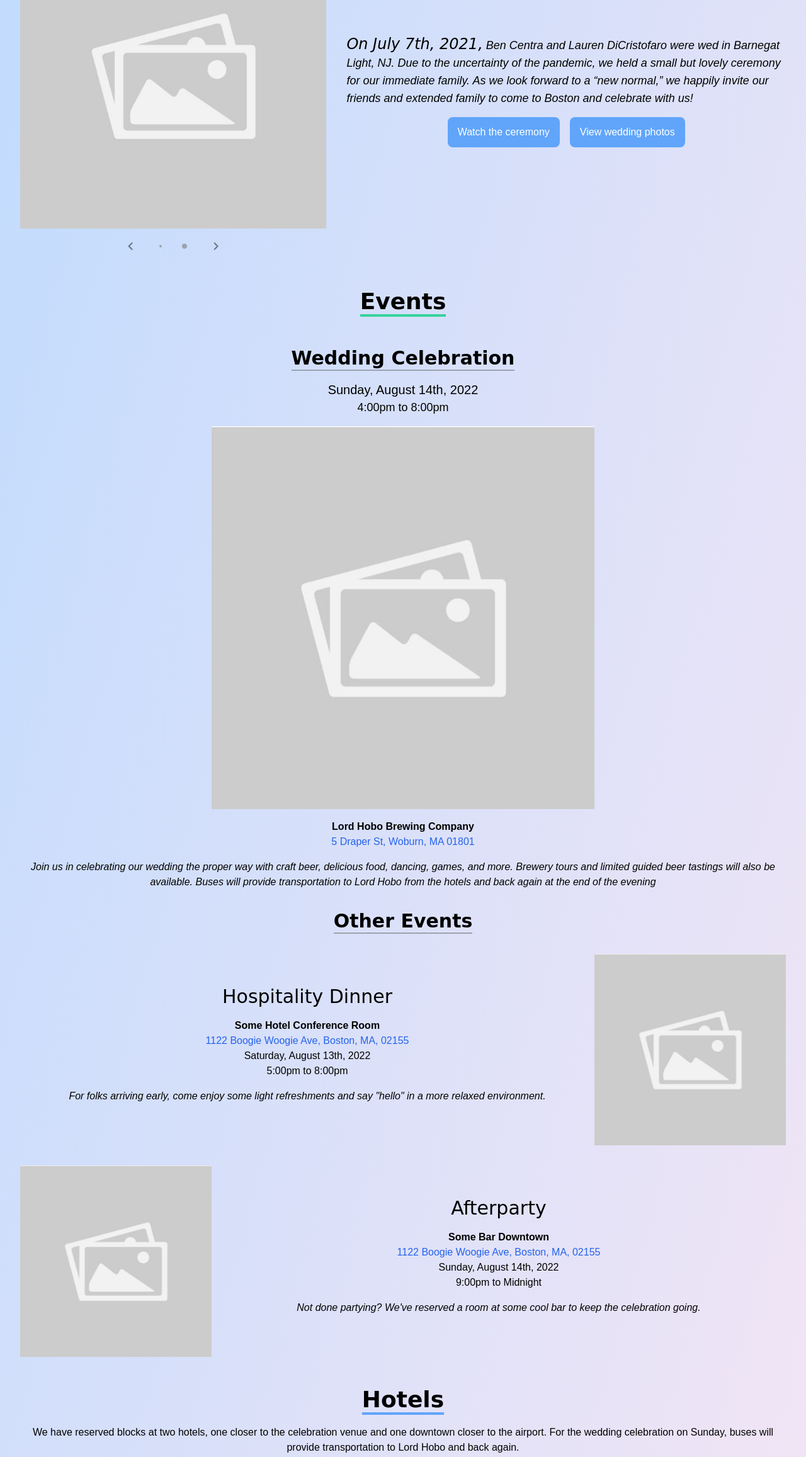
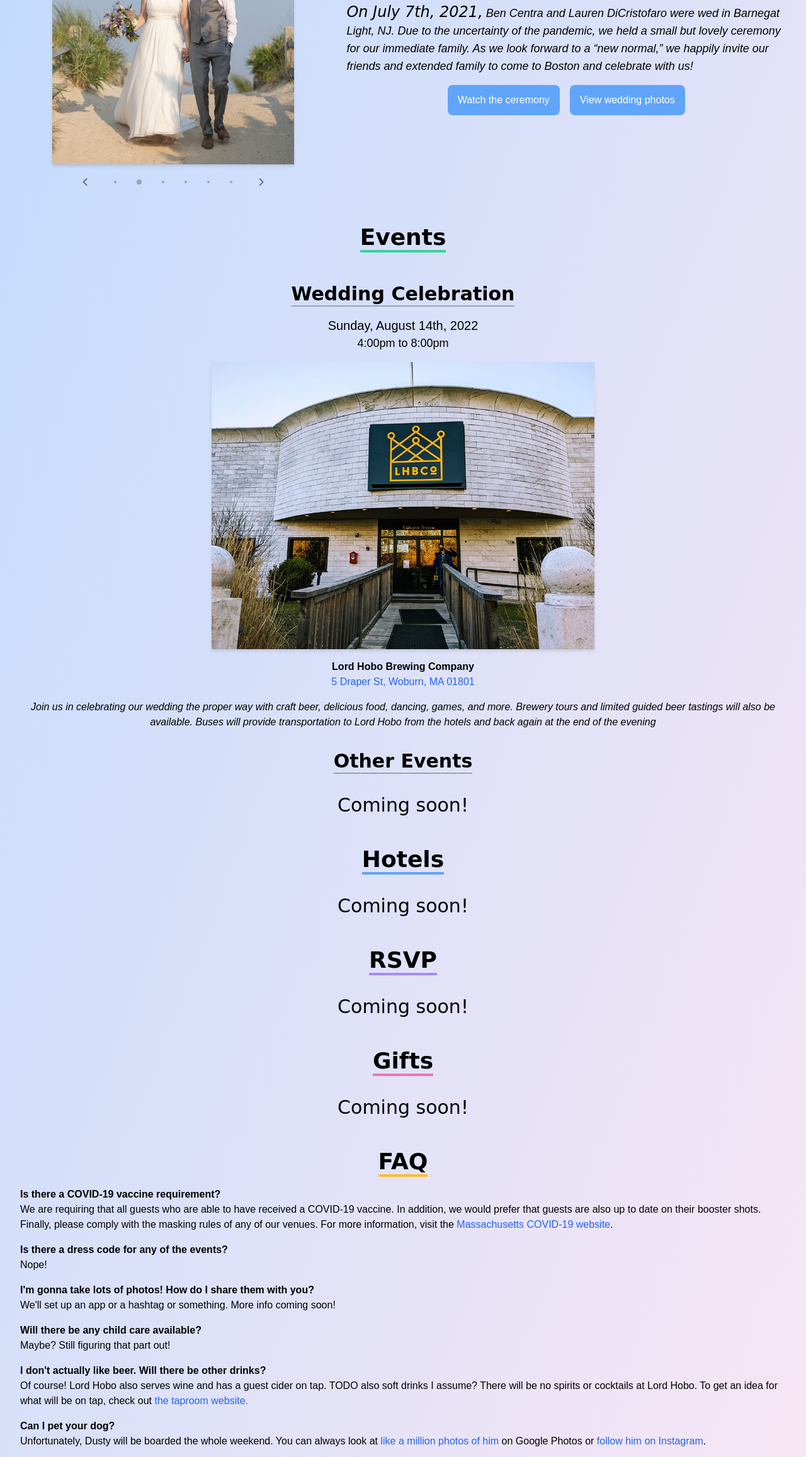
Before and after one commit to bencentra/wedding, a website built with webpack: page index.html in a window 1280 px wide. Shown: the part 445-2759 px from the top of the page at 63% size. Built offline with nearby package versions, Linux system fonts and the light colour scheme.

Commit message:
update images, hide unfinished content

```diff
--- a/index.html
+++ b/index.html
@@ -44,7 +44,10 @@
       <div id="about"></div>
       <div class='flex flex-col md:flex-row items-center justify-center'>
         <div class='md:w-2/5'>
-          <img id="carousel" src="./src/images/ceremony1.png" alt="Lauren & Ben getting married at Barnegat Light, NJ." />
+          <div class='flex justify-center items-center'>
+            <img id="carousel" src="./src/images/ceremony1.png"
+              alt="Lauren & Ben getting married at Barnegat Light, NJ." class='shadow-md' />
+          </div>
           <div class='flex mt-2 justify-center items-center'>
             <div id="prev" class='carousel-btn'>
               <img width="12" src='./src/images/left-caret.png' />
@@ -62,8 +65,8 @@
             “new normal,” we happily invite our friends and extended family to come to Boston and celebrate with us!
           </p>
           <div class="button-group">
-            <a class='button' href="#">Watch the ceremony</a>
-            <a class='button' href="#">View wedding photos</a>
+            <a class='button' href="https://photos.app.goo.gl/X4WjZFYwuZfPvo7n7" target="_blank">Watch the ceremony</a>
+            <a class='button' href="https://photos.app.goo.gl/QUt36LGwuw92pd2p6" target="_blank">View wedding photos</a>
           </div>
         </div>
       </div>
@@ -79,7 +82,8 @@
         </h3>
         <div class='text-xl'>Sunday, August 14th, 2022</div>
         <div class='text-lg'>4:00pm to 8:00pm</div>
-        <div class='md:w-1/2 my-4'><img src="./src/images/placeholder.jpg" /></div>
+        <div class='md:w-1/2 my-4'><img src="./src/images/lordhobo.jpg" class='shadow-md'
+            alt='Exterior of Lord Hobo in Woburn' /></div>
         <ul>
           <li class='font-bold'>Lord Hobo Brewing Company</li>
           <li><a class='link' href="https://goo.gl/maps/icR4E9EKCHsW5U9e8">5 Draper St, Woburn, MA 01801</a></li>
@@ -91,7 +95,8 @@
       <h3 class='article-heading text-3xl'>
         <div class='article-heading-border border-b-2'>Other Events</div>
       </h3>
-      <div class='flex flex-col-reverse md:flex-row items-center justify-center mt-8'>
+      <p class='font-cursive text-3xl text-center pt-4'>Coming soon!</p>
+      <!-- <div class='flex flex-col-reverse md:flex-row items-center justify-center mt-8'>
         <div class='pt-2 md:pt-0 md:w-3/4 text-center'>
           <h3 class='text-3xl font-cursive mb-4'>Hospitality Dinner</h3>
           <ul>
@@ -122,14 +127,15 @@
           <p class='m-4 italic'>Not done partying? We've reserved a room at some cool bar to keep the celebration
             going.</p>
         </div>
-      </div>
+      </div> -->
     </article>
     <article class='article'>
       <div id="hotels" class='article-anchor'></div>
       <h2 class='article-heading'>
         <div class='article-heading-border border-blue-400'>Hotels</div>
       </h2>
-      <p class='text-center'>We have reserved blocks at two hotels, one closer to the celebration venue and one
+      <p class='font-cursive text-3xl text-center pt-4'>Coming soon!</p>
+      <!-- <p class='text-center'>We have reserved blocks at two hotels, one closer to the celebration venue and one
         downtown closer to the airport. For the wedding celebration on Sunday, buses will provide transportation to
         Lord Hobo and back again.</p>
       <div class='flex flex-col md:flex-row items-center justify-center mt-8'>
@@ -149,31 +155,34 @@
           </ul>
           <div class='button-group'><a class='button' href="#">Reserve a room</a></div>
         </div>
-      </div>
+      </div> -->
     </article>
     <article class='article'>
       <div id="rsvp" class='article-anchor'></div>
       <h2 class='article-heading'>
         <div class='article-heading-border border-purple-400'>RSVP</div>
       </h2>
-      <p class='text-center'>In order to tailor our celebration and best meet the needs of our guests, we ask that you
+      <p class='font-cursive text-3xl text-center pt-4'>Coming soon!</p>
+      <!-- <p class='text-center'>In order to tailor our celebration and best meet the needs of our guests, we ask that you
         complete <a class='link' href="#">this RSVP survey</a> by DATE TODO. Formal invitations will follow.</p>
-      <div class='button-group'><a class='button bg-purple-400 hover:bg-purple-600' href="#">Fill out RSVP survey</a>
-      </div>
+      <div class='button-group'>
+        <a class='button bg-purple-400 hover:bg-purple-600' href="#">Fill out RSVP survey</a>
+      </div> -->
     </article>
     <article class='article'>
       <div id="gifts" class='article-anchor'></div>
       <h2 class='article-heading'>
         <div class='article-heading-border border-pink-400'>Gifts</div>
       </h2>
-      <p class='text-center'>We appreciate your generosity in wishing us the best in our married life! We don’t need
+      <p class='font-cursive text-3xl text-center pt-4'>Coming soon!</p>
+      <!-- <p class='text-center'>We appreciate your generosity in wishing us the best in our married life! We don’t need
         any more things, so
         we have not set up a gift registry. If you insist on getting us something, you can donate to a cause we
         support or contribute to our honeymoon fund.</p>
       <div class="button-group">
         <a class='button bg-pink-400 hover:bg-pink-600' href="#">Donate to TODO</a>
         <a class='button bg-pink-400 hover:bg-pink-600' href="#">Honeymoon fund</a>
-      </div>
+      </div> -->
     </article>
     <article class='article'>
       <div id="faq" class='article-anchor'></div>
@@ -182,10 +191,10 @@
       </h2>
       <div class='my-4'>
         <p class='font-bold'>Is there a COVID-19 vaccine requirement?</p>
-        <p>Massachusetts does not have a vaccine mandate for indoor spaces. However, if you are able to, we highly
-          encourage you to get vaccinated and be up to date on boosters for the saftey of our family and friends. In
-          addition, please comply with the masking rules of any of our venues. For more information, visit the <a
-            class='link' href="https://www.mass.gov/covid-19-updates-and-information">Massachusetts COVID-19
+        <p>We are requiring that all guests who are able to have received a COVID-19 vaccine. In addition, we would
+          prefer that guests are also up to date on their booster shots. Finally, please comply with the masking rules
+          of any of our venues. For more information, visit the <a class='link'
+            href="https://www.mass.gov/covid-19-updates-and-information">Massachusetts COVID-19
             website</a>.</p>
       </div>
       <div class='my-4'>
@@ -194,7 +203,7 @@
       </div>
       <div class='my-4'>
         <p class='font-bold'>I'm gonna take lots of photos! How do I share them with you?</p>
-        <p>We'll set up an app or a hashtag or something.</p>
+        <p>We'll set up an app or a hashtag or something. More info coming soon!</p>
       </div>
       <div class='my-4'>
         <p class='font-bold'>Will there be any child care available?</p>
@@ -220,11 +229,10 @@
       </div>
     </article>
   </section>
-  <footer class='text-center my-4'>
-    <p class='text-sm text-gray-600 mb-2'>© 2022 Ben Centra. All Rights Reserved.</p>
-    <p class='text-xs text-gray-400'>Left Caret by David Swanson from the Noun Project</p>
-    <p class='text-xs text-gray-400'>Right Caret by David Swanson from the Noun Project</p>
-    <p class='text-xs text-gray-400'>menu by Three Six Five from the Noun Project</p>
+  <footer class='text-center'>
+    <div class='px8 w-full md:w-1/2 md:p-0 md:m-auto'><img src="./src/images/fambly1.jpg" class='shadow-md'
+        alt='Bonus picture of Ben, Lauren, and Dusty!' /></div>
+    <p class='text-sm text-gray-600 my-4'>© 2021 Ben Centra. All Rights Reserved.</p>
   </footer>
 </body>
 
--- a/src/index.css
+++ b/src/index.css
@@ -50,10 +50,14 @@ html {
   }
 
   .dot {
-    @apply w-1 h-1 bg-gray-400 rounded-full m-4;
+    @apply w-1 h-1 bg-gray-400 rounded-full m-3 md:m-4;
   }
 
   .dot-selected {
     @apply w-2 h-2;
   }
+
+  #carousel {
+    @apply max-w-xs lg:max-w-sm;
+  }
 }
--- a/src/index.js
+++ b/src/index.js
@@ -1,6 +1,10 @@
 import "./index.css"
-import img1 from "./images/ceremony1.png"
-import img2 from "./images/placeholder.jpg"
+import wedding2 from "./images/wedding2.jpg"
+import wedding3 from "./images/wedding3.jpg"
+import wedding6 from "./images/wedding6.jpg"
+import wedding8 from "./images/wedding8.jpg"
+import wedding9 from "./images/wedding9.jpg"
+import wedding7 from "./images/wedding7.jpg"
 
 document.addEventListener('DOMContentLoaded', () => {
 
@@ -25,11 +29,23 @@ document.addEventListener('DOMContentLoaded', () => {
   */
 
   const images = [{
-    img: img1,
+    img: wedding3,
     alt: 'Lauren & Ben getting married at Barnegat Light, NJ.'
   }, {
-    img: img2,
-    alt: 'TEST'
+    img: wedding2,
+    alt: 'Lauren & Ben on the beach.'
+  }, {
+    img: wedding9,
+    alt: 'Lauren & Ben at sunset.'
+  }, {
+    img: wedding6,
+    alt: 'The cake!'
+  }, {
+    img: wedding8,
+    alt: 'The small party at the beach house.'
+  }, {
+    img: wedding7,
+    alt: 'Lauren & Ben being silly.'
   }]
 
   const image = document.querySelector('#carousel')
```
Also changed, not shown: src/images/fambly1.jpg (added), src/images/lordhobo.jpg (added), src/images/wedding1.jpg (added), src/images/wedding2.jpg (added), src/images/wedding3.jpg (added), src/images/wedding4.jpg (added), src/images/wedding5.jpg (added), src/images/wedding6.jpg (added), src/images/wedding7.jpg (added), src/images/wedding8.jpg (added), src/images/wedding9.jpg (added).
